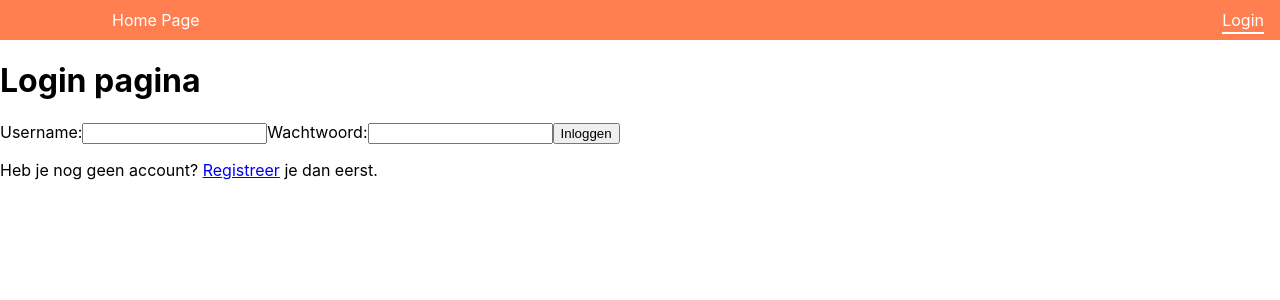
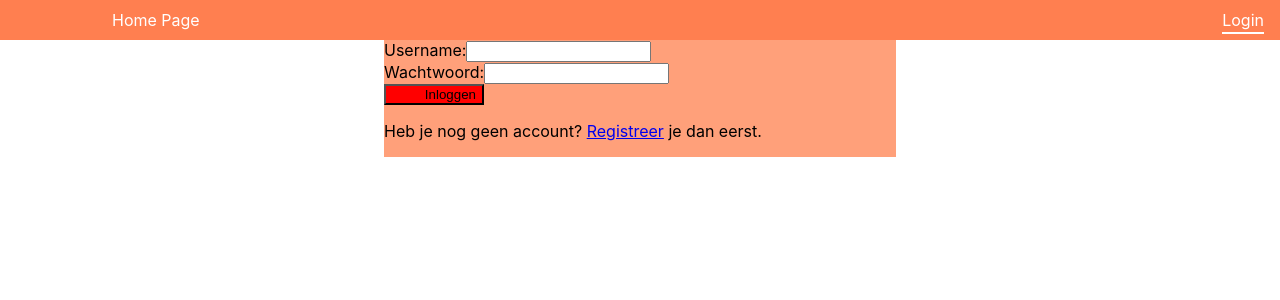
Before and after one commit to robwfranke/front-end-experiment12, a React (Create React App) app: page /login in a window 1280 px wide. Shown: the top 300 px of the page. Built offline with nearby package versions, Linux system fonts and the light colour scheme.

Commit message:
css aan het toevoegen in login scherm

```diff
--- a/src/pages/Home/Home.js
+++ b/src/pages/Home/Home.js
@@ -21,9 +21,6 @@ function Home() {
                     <div> email: Lotrac@gmail.com</div>
 
 
-
-
-
                 </h4>
 
             </section>
--- a/src/pages/Login/Login.js
+++ b/src/pages/Login/Login.js
@@ -4,6 +4,7 @@ import {Link, useHistory} from 'react-router-dom';
 import {useForm} from 'react-hook-form';
 import axios from "axios";
 import {AuthContext} from "../../components/context/AuthContext";
+import styles from "../Login/Login.module.css";
 
 
 function Login() {
@@ -13,6 +14,7 @@ function Login() {
     const [error, setError] = useState("");
     const [opgehaald, setOpgehaald] = useState(false)
     const history = useHistory();
+
 
     console.log("LOGINPAGE, role:", role)
     if ((role === "ADMIN")) {
@@ -73,10 +75,14 @@ function Login() {
         <>
 
 
-            <h1>Login pagina</h1>
+            <div className={styles.x}>
 
+            <div className={styles.container}>
 
-            <form onSubmit={handleSubmit(onSubmit)}>
+                <div className={styles.submit}>
+                    <form
+                        className={styles.submit}
+                        onSubmit={handleSubmit(onSubmit)}>
                         <label htmlFor="username-field">
                             Username:
                             <input
@@ -98,11 +104,12 @@ function Login() {
                         </label>
                         <button
                             type="submit"
-                    className="form-button"
+                            className={styles.button}
                         >
                             Inloggen
                         </button>
                     </form>
+                </div>
 
                 {opgehaald &&
                 <h1>Ingelogd!! Nu naar homepage!</h1>
@@ -111,6 +118,8 @@ function Login() {
 
                 <p>Heb je nog geen account? <Link to="/registration">Registreer</Link> je dan eerst.</p>
 
+            </div>
+            </div>
         </>
     );
 }
--- a/src/pages/Login/Login.module.css
+++ b/src/pages/Login/Login.module.css
@@ -1,43 +1,34 @@
+.x{
 
-.nav-container {
+   display: flex;
+    flex-direction:column;
     width: 100%;
+    align-items: center;
+    justify-content: end;
+
+
+
+}
+.container {
+    display: flex;
+    flex-direction: column;
     box-sizing: border-box;
-    color: black;
-    background-color: coral;
+    width: 40%;
+    background-color: lightsalmon;
+}
+
+.submit{
     display: flex;
-    justify-content: flex-end;
-    height: 40px;
-    align-items: center;
+    flex-direction: column;
 
 }
 
-nav ul {
-    width: 90%;
-    list-style-type: none;
-    padding: 0 16px;
+.button{
     display: flex;
-    justify-content: space-between;
-    flex-grow: 0;
-    flex-shrink: 0;
+    /*align-content: center;*/
+    /*align-items: center;*/
+    justify-content: end;
+    width: 100px;
+    background-color: red;
+
 }
-
-
-nav a {
-    text-decoration: none;
-    color: white;
-    padding-bottom: 2px;
-}
-
-
-nav a:hover{
-    text-decoration: underline;
-}
-
-
-
-
-nav a.active-link{
-    border-bottom: 2px solid white;
-    pointer-events: none;
-    cursor:default;
-}
--- a/src/pages/Registration/Registration.module.css
+++ b/src/pages/Registration/Registration.module.css
@@ -1,5 +1,5 @@
 .registration-container {
-    width: 50%;
+    width: 600px;
     box-sizing: border-box;
     flex-direction: column;
     color: black;
```
Lines whose indentation alone changed are shown as unchanged.
